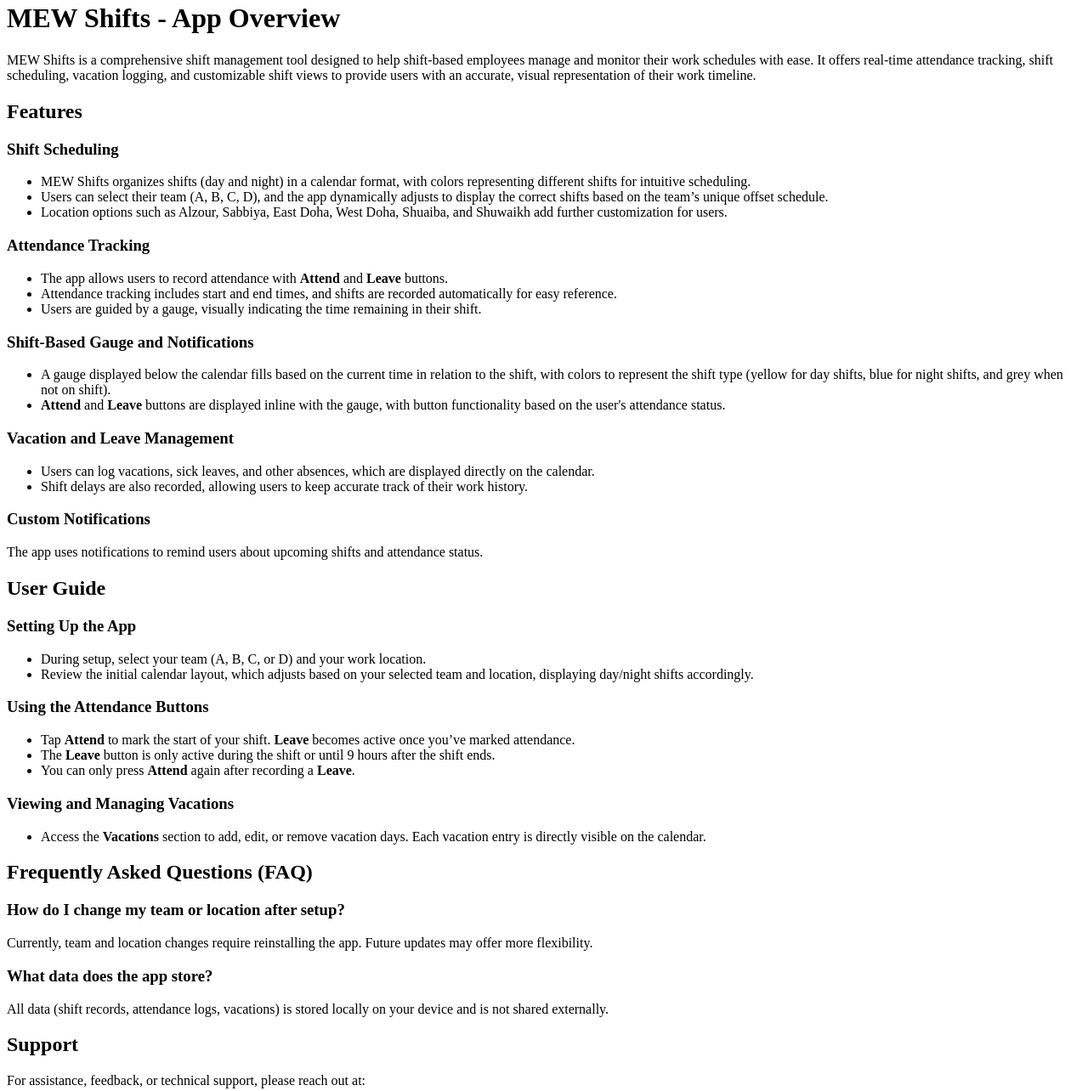
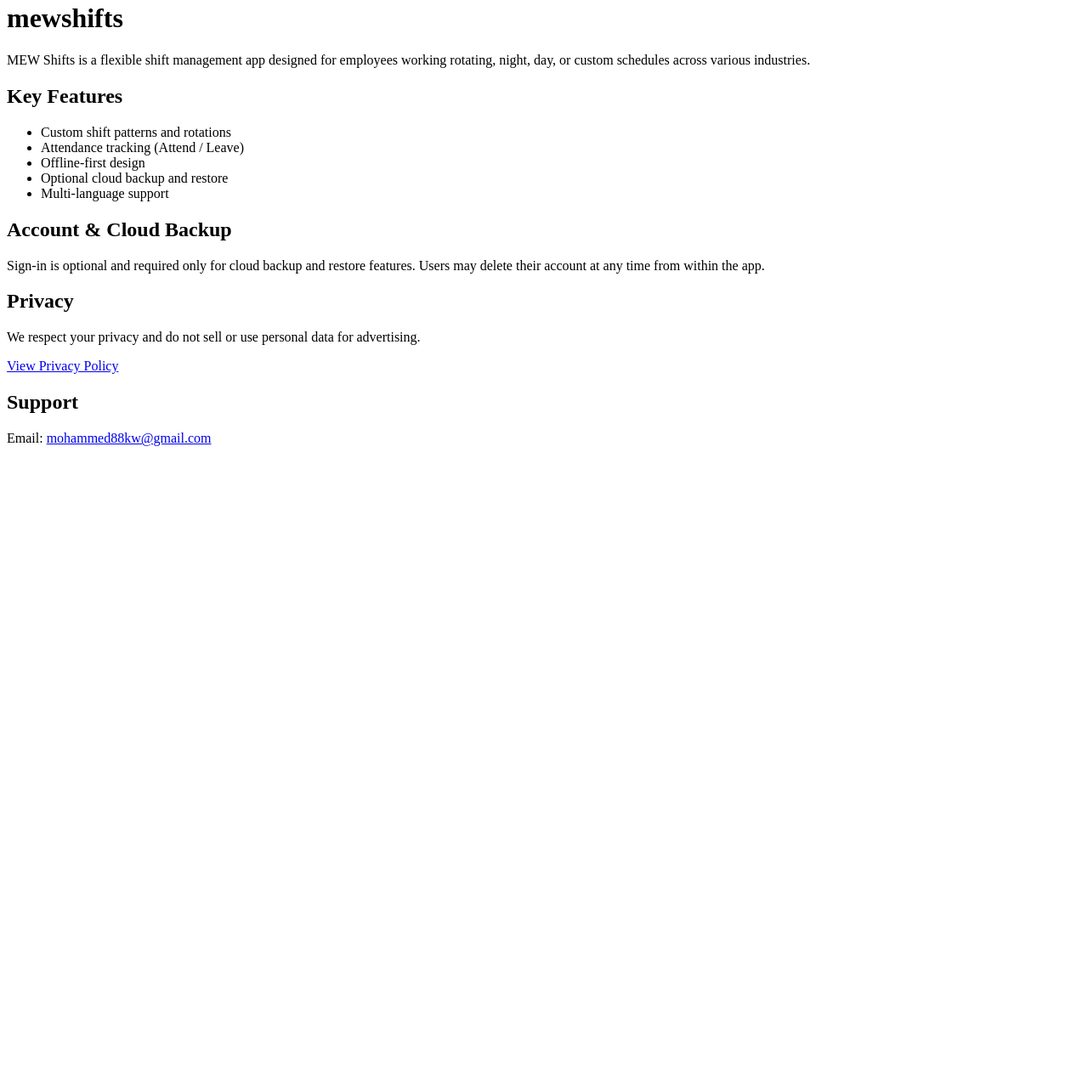
Before and after one commit to Ghabgathon1234/mew-shifts-support, a plain HTML site: page index.html in a window 1280 px wide. Shown: the part 18-1302 px from the top of the page at 85% size. After the commit the page ends 800 px from the top, so only its background shows below. Drawn offline with Linux system fonts and the light colour scheme.

Commit message:
Update index.html

```diff
--- a/index.html
+++ b/index.html
@@ -1,78 +1,44 @@
 <!DOCTYPE html>
 <html lang="en">
 <head>
-    <meta charset="UTF-8">
-    <meta name="viewport" content="width=device-width, initial-scale=1.0">
-    <title>MEW Shifts Support</title>
+  <meta charset="UTF-8">
+  <title>mewshifts</title>
 </head>
 <body>
-    <h1>MEW Shifts - App Overview</h1>
-    <p>MEW Shifts is a comprehensive shift management tool designed to help shift-based employees manage and monitor their work schedules with ease. It offers real-time attendance tracking, shift scheduling, vacation logging, and customizable shift views to provide users with an accurate, visual representation of their work timeline.</p>
 
-    <h2>Features</h2>
+<h1>mewshifts</h1>
 
-    <h3>Shift Scheduling</h3>
-    <ul>
-        <li>MEW Shifts organizes shifts (day and night) in a calendar format, with colors representing different shifts for intuitive scheduling.</li>
-        <li>Users can select their team (A, B, C, D), and the app dynamically adjusts to display the correct shifts based on the team’s unique offset schedule.</li>
-        <li>Location options such as Alzour, Sabbiya, East Doha, West Doha, Shuaiba, and Shuwaikh add further customization for users.</li>
-    </ul>
+<p>
+MEW Shifts is a flexible shift management app designed for employees working rotating, night, day, or custom schedules across various industries.
+</p>
 
-    <h3>Attendance Tracking</h3>
-    <ul>
-        <li>The app allows users to record attendance with <strong>Attend</strong> and <strong>Leave</strong> buttons.</li>
-        <li>Attendance tracking includes start and end times, and shifts are recorded automatically for easy reference.</li>
-        <li>Users are guided by a gauge, visually indicating the time remaining in their shift.</li>
-    </ul>
+<h2>Key Features</h2>
+<ul>
+  <li>Custom shift patterns and rotations</li>
+  <li>Attendance tracking (Attend / Leave)</li>
+  <li>Offline-first design</li>
+  <li>Optional cloud backup and restore</li>
+  <li>Multi-language support</li>
+</ul>
 
-    <h3>Shift-Based Gauge and Notifications</h3>
-    <ul>
-        <li>A gauge displayed below the calendar fills based on the current time in relation to the shift, with colors to represent the shift type (yellow for day shifts, blue for night shifts, and grey when not on shift).</li>
-        <li><strong>Attend</strong> and <strong>Leave</strong> buttons are displayed inline with the gauge, with button functionality based on the user's attendance status.</li>
-    </ul>
+<h2>Account & Cloud Backup</h2>
+<p>
+Sign-in is optional and required only for cloud backup and restore features. Users may delete their account at any time from within the app.
+</p>
 
-    <h3>Vacation and Leave Management</h3>
-    <ul>
-        <li>Users can log vacations, sick leaves, and other absences, which are displayed directly on the calendar.</li>
-        <li>Shift delays are also recorded, allowing users to keep accurate track of their work history.</li>
-    </ul>
+<h2>Privacy</h2>
+<p>
+We respect your privacy and do not sell or use personal data for advertising.
+</p>
 
-    <h3>Custom Notifications</h3>
-    <p>The app uses notifications to remind users about upcoming shifts and attendance status.</p>
+<p>
+<a href="privacy.html">View Privacy Policy</a>
+</p>
 
-    <h2>User Guide</h2>
+<h2>Support</h2>
+<p>
+Email: <a href="mailto:mohammed88kw@gmail.com">mohammed88kw@gmail.com</a>
+</p>
 
-    <h3>Setting Up the App</h3>
-    <ul>
-        <li>During setup, select your team (A, B, C, or D) and your work location.</li>
-        <li>Review the initial calendar layout, which adjusts based on your selected team and location, displaying day/night shifts accordingly.</li>
-    </ul>
-
-    <h3>Using the Attendance Buttons</h3>
-    <ul>
-        <li>Tap <strong>Attend</strong> to mark the start of your shift. <strong>Leave</strong> becomes active once you’ve marked attendance.</li>
-        <li>The <strong>Leave</strong> button is only active during the shift or until 9 hours after the shift ends.</li>
-        <li>You can only press <strong>Attend</strong> again after recording a <strong>Leave</strong>.</li>
-    </ul>
-
-    <h3>Viewing and Managing Vacations</h3>
-    <ul>
-        <li>Access the <strong>Vacations</strong> section to add, edit, or remove vacation days. Each vacation entry is directly visible on the calendar.</li>
-    </ul>
-
-    <h2>Frequently Asked Questions (FAQ)</h2>
-
-    <h3>How do I change my team or location after setup?</h3>
-    <p>Currently, team and location changes require reinstalling the app. Future updates may offer more flexibility.</p>
-
-    <h3>What data does the app store?</h3>
-    <p>All data (shift records, attendance logs, vacations) is stored locally on your device and is not shared externally.</p>
-
-    <h2>Support</h2>
-    <p>For assistance, feedback, or technical support, please reach out at:</p>
-    <p>Email: <a href="mailto:mohammed88kw@gmail.com">mohammed88kw@gmail.com</a></p>
-
-    <h2>Privacy Policy</h2>
-    <p>MEW Shifts values user privacy. No data is shared or stored on external servers. The app functions entirely offline, keeping all personal records and information securely on the user’s device.</p>
 </body>
 </html>
```
